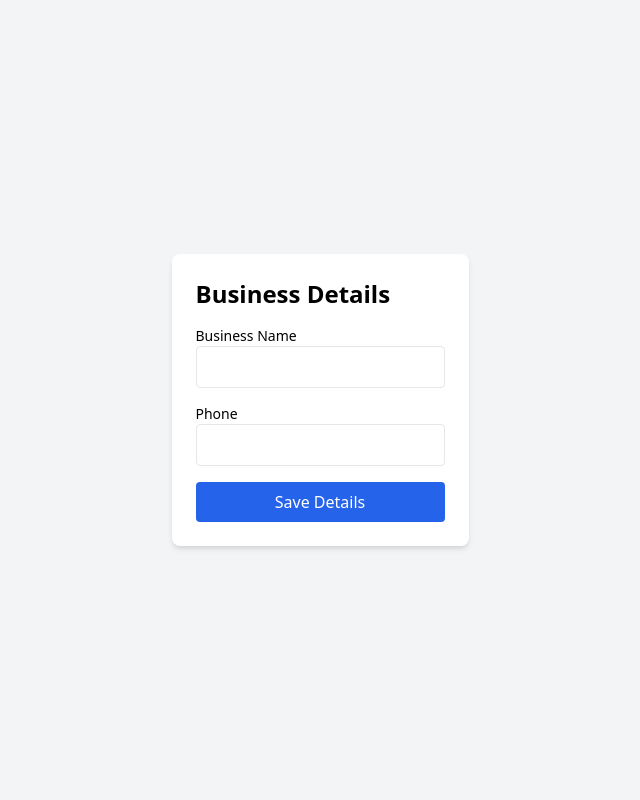
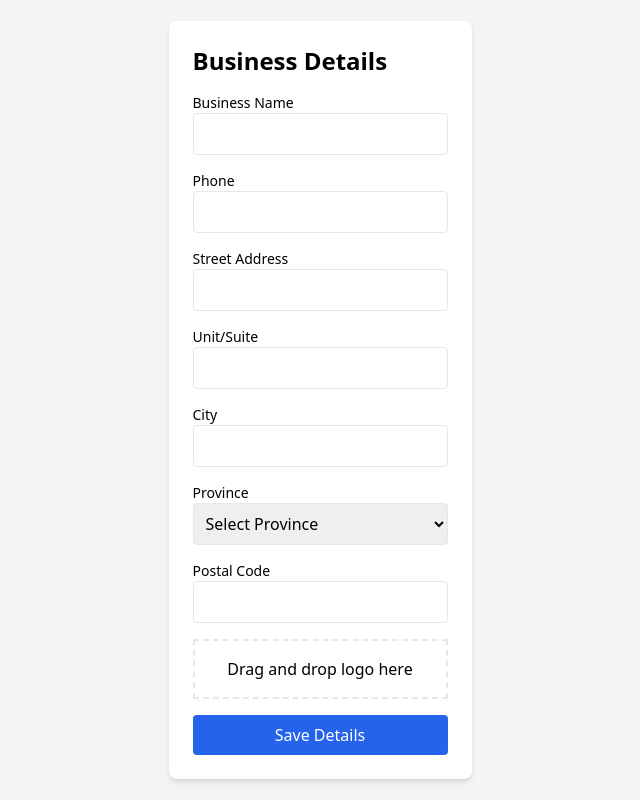
Before and after one commit to fakeneuron/CalenBooker, a React (Create React App) app in the folder frontend/: page /business-details in a window 1280 px wide. Shown: the whole page, without its empty margins (320-960 px from the left). Built offline with nearby package versions, Linux system fonts and the light colour scheme.

Commit message:
Refined Business Details form - Split address into street, unit, city, province (Canadian dropdown), postal_code - Added postal code formatting (A1A 1A1, auto-space/capitalize) - Updated Supabase and SQLite schemas, backend routes, frontend form

```diff
--- a/frontend/src/forms/BusinessDetailsForm.js
+++ b/frontend/src/forms/BusinessDetailsForm.js
@@ -4,23 +4,52 @@ import axios from 'axios';
 
 const BusinessDetailsForm = () => {
   const [searchParams] = useSearchParams();
-  const userId = searchParams.get('user_id');
+  const email = searchParams.get('email');
   const [formData, setFormData] = useState({
+    email: email || '',
     businessName: '',
     phone: '',
-    userId: userId || '',
+    address: '',
+    unit: '',
+    city: '',
+    province: '',
+    postalCode: '',
+    logo: null,
   });
   const [isUpdate, setIsUpdate] = useState(false);
+  const [postalCodeError, setPostalCodeError] = useState('');
+
+  const canadianProvinces = [
+    { value: 'AB', label: 'Alberta' },
+    { value: 'BC', label: 'British Columbia' },
+    { value: 'MB', label: 'Manitoba' },
+    { value: 'NB', label: 'New Brunswick' },
+    { value: 'NL', label: 'Newfoundland and Labrador' },
+    { value: 'NS', label: 'Nova Scotia' },
+    { value: 'NT', label: 'Northwest Territories' },
+    { value: 'NU', label: 'Nunavut' },
+    { value: 'ON', label: 'Ontario' },
+    { value: 'PE', label: 'Prince Edward Island' },
+    { value: 'QC', label: 'Quebec' },
+    { value: 'SK', label: 'Saskatchewan' },
+    { value: 'YT', label: 'Yukon' },
+  ];
 
   useEffect(() => {
     const fetchExisting = async () => {
       try {
-        const { data } = await axios.get(`http://localhost:4001/business-details/check?userId=${userId}`);
+        const { data } = await axios.get(`http://localhost:4001/business-details/check?email=${encodeURIComponent(email)}`);
         if (data.exists) {
           setFormData({
+            email: email,
             businessName: data.business_name || '',
             phone: data.phone || '',
-            userId: userId,
+            address: data.address || '',
+            unit: data.unit || '',
+            city: data.city || '',
+            province: data.province || '',
+            postalCode: data.postal_code || '',
+            logo: data.logo || null,
           });
           setIsUpdate(true);
         }
@@ -28,20 +57,50 @@ const BusinessDetailsForm = () => {
         console.log('No existing entry found or error:', error.message);
       }
     };
-    if (userId) fetchExisting();
-  }, [userId]);
+    if (email) fetchExisting();
+  }, [email]);
 
   const handleChange = (e) => {
     const { name, value } = e.target;
-    setFormData({ ...formData, [name]: value });
+    if (name === 'postalCode') {
+      let formattedValue = value.toUpperCase().replace(/\s/g, '');
+      if (formattedValue.length > 3) {
+        formattedValue = `${formattedValue.slice(0, 3)} ${formattedValue.slice(3)}`.trim();
+      }
+      const postalCodeRegex = /^[A-Z]\d[A-Z]\s?\d[A-Z]\d$/;
+      setFormData({ ...formData, [name]: formattedValue });
+      if (!postalCodeRegex.test(formattedValue) && formattedValue.length === 7) {
+        setPostalCodeError('Postal code must be in format A1A 1A1');
+      } else {
+        setPostalCodeError('');
+      }
+    } else {
+      setFormData({ ...formData, [name]: value });
+    }
   };
+
+  const handleDrop = (e) => {
+    e.preventDefault();
+    const file = e.dataTransfer.files[0];
+    if (file && file.type.startsWith('image/')) {
+      const reader = new FileReader();
+      reader.onload = () => setFormData({ ...formData, logo: reader.result });
+      reader.readAsDataURL(file);
+    }
+  };
+
+  const handleDragOver = (e) => e.preventDefault();
 
   const handleSubmit = async (e) => {
     e.preventDefault();
+    if (postalCodeError) {
+      alert(postalCodeError);
+      return;
+    }
     try {
       const response = await axios.post('http://localhost:4001/business-details', formData);
       alert(response.data.message);
-      setIsUpdate(response.data.isUpdate || true); // Set to true after first save
+      setIsUpdate(response.data.isUpdate || true);
     } catch (error) {
       alert('Error saving details: ' + (error.response?.data?.error || error.message));
     }
@@ -59,7 +118,7 @@ const BusinessDetailsForm = () => {
             value={formData.businessName}
             onChange={handleChange}
             className="w-full p-2 border rounded"
-            required={!isUpdate} // Required only for first save
+            required={!isUpdate}
           />
         </div>
         <div>
@@ -73,6 +132,74 @@ const BusinessDetailsForm = () => {
             required={!isUpdate}
           />
         </div>
+        <div>
+          <label className="block text-sm font-medium">Street Address</label>
+          <input
+            type="text"
+            name="address"
+            value={formData.address}
+            onChange={handleChange}
+            className="w-full p-2 border rounded"
+            required={!isUpdate}
+          />
+        </div>
+        <div>
+          <label className="block text-sm font-medium">Unit/Suite</label>
+          <input
+            type="text"
+            name="unit"
+            value={formData.unit}
+            onChange={handleChange}
+            className="w-full p-2 border rounded"
+          />
+        </div>
+        <div>
+          <label className="block text-sm font-medium">City</label>
+          <input
+            type="text"
+            name="city"
+            value={formData.city}
+            onChange={handleChange}
+            className="w-full p-2 border rounded"
+            required={!isUpdate}
+          />
+        </div>
+        <div>
+          <label className="block text-sm font-medium">Province</label>
+          <select
+            name="province"
+            value={formData.province}
+            onChange={handleChange}
+            className="w-full p-2 border rounded"
+            required={!isUpdate}
+          >
+            <option value="">Select Province</option>
+            {canadianProvinces.map((prov) => (
+              <option key={prov.value} value={prov.value}>{prov.label}</option>
+            ))}
+          </select>
+        </div>
+        <div>
+          <label className="block text-sm font-medium">Postal Code</label>
+          <input
+            type="text"
+            name="postalCode"
+            value={formData.postalCode}
+            onChange={handleChange}
+            className={`w-full p-2 border rounded ${postalCodeError ? 'border-red-500' : ''}`}
+            maxLength="7"
+            required={!isUpdate}
+          />
+          {postalCodeError && <p className="text-sm text-red-500 mt-1">{postalCodeError}</p>}
+        </div>
+        <div
+          onDrop={handleDrop}
+          onDragOver={handleDragOver}
+          className="border-2 border-dashed p-4 text-center"
+        >
+          <p>Drag and drop logo here</p>
+          {formData.logo && <img src={formData.logo} alt="Business Logo" className="mt-2 max-w-full h-auto" />}
+        </div>
         <button
           type="submit"
           className="w-full p-2 bg-blue-600 text-white rounded hover:bg-blue-700"
```
Also changed, not shown: 2 other files (tests, documents, lock files or other folders).
